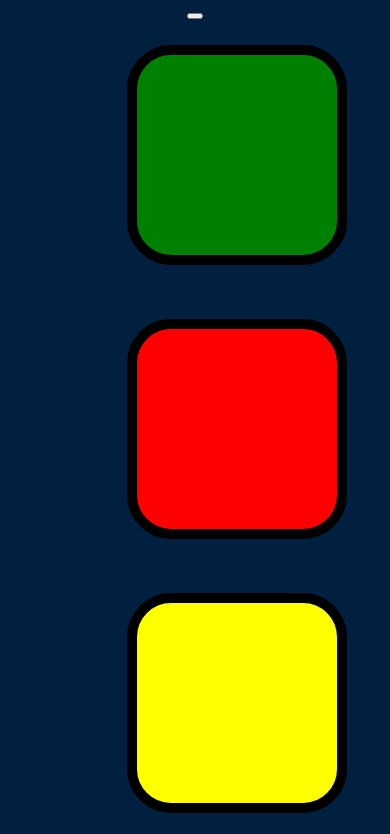
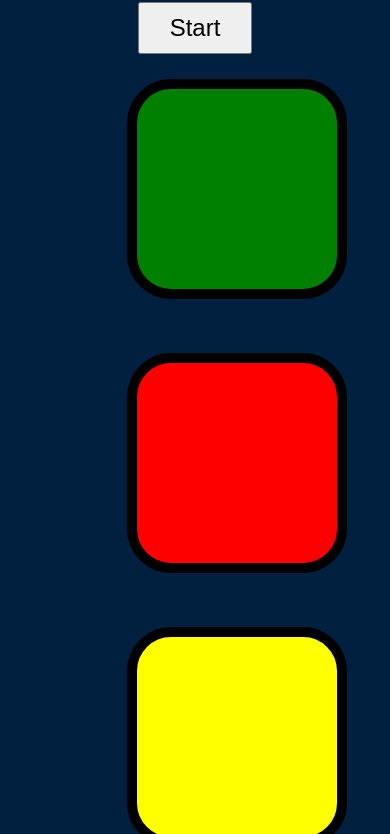
Before and after one commit to Vuja98/Simon-Game, a plain HTML site: page index.html in a window 390 px wide. Shown: the part 179-1013 px from the top of the page. Drawn offline with nearby package versions, Linux system fonts and the light colour scheme.

```diff
--- a/index.html
+++ b/index.html
@@ -15,7 +15,7 @@
   <body>
     <h1 id="level-title">Press A Key to Start</h1>
     <div class="container">
-      <button class="start"></button>
+      <button class="start">Start</button>
       <div lass="row">
         <div type="button" id="green" class="btn green"></div>
 
--- a/styles.css
+++ b/styles.css
@@ -9,7 +9,10 @@
   margin: 5%;
   color: #fef2bf;
 }
-
+.start {
+  font-size: 24px;
+  padding: 10px 30px;
+}
 .container {
   display: block;
   width: 50%;
```
